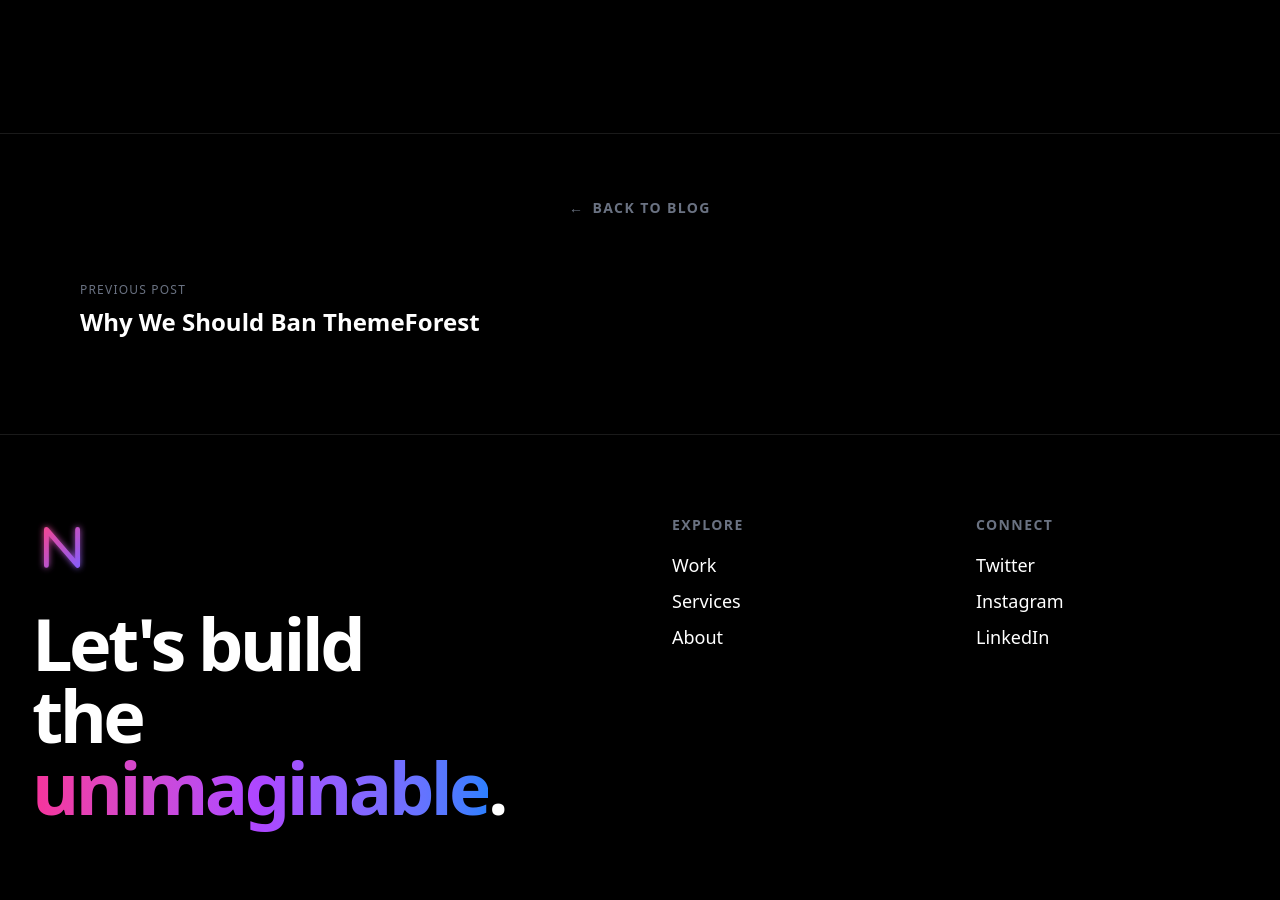
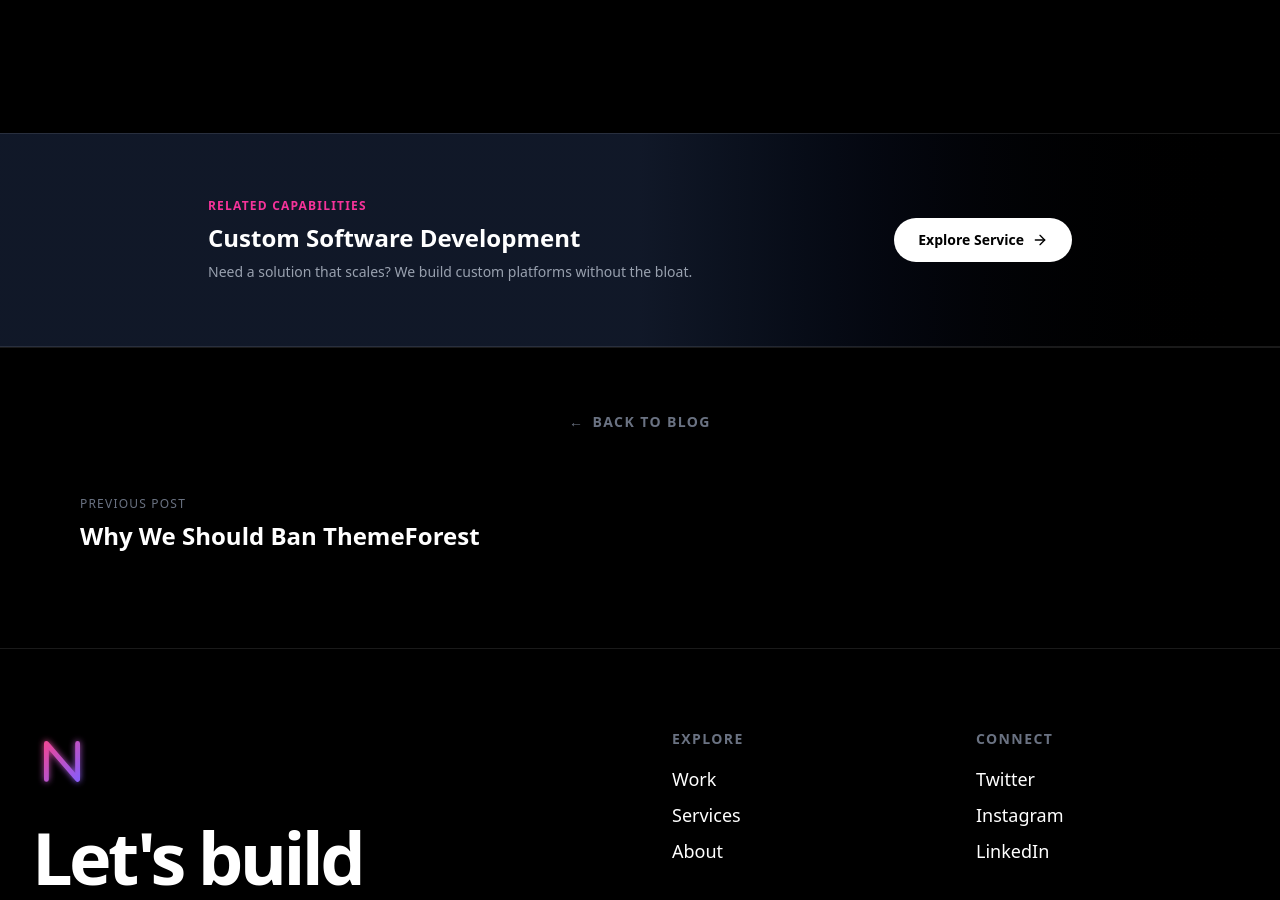
Before and after one commit to boyanmagat/nextlevel, a Next.js app: page /blog/unlimited-trap-builders-vs-custom in a window 1280 px wide. Shown: the part 2440-3340 px from the top of the page. Built offline with nearby package versions, Linux system fonts and the light colour scheme.

Commit message:
feat: implement dynamic blog post pages, data, and a related service component.

```diff
--- /dev/null
+++ b/app/blog/RelatedService.tsx
@@ -0,0 +1,42 @@
+import Link from "next/link";
+import { ArrowRight } from "lucide-react";
+
+interface RelatedServiceProps {
+    service: {
+        title: string;
+        slug: string;
+        description: string;
+    };
+}
+
+export default function RelatedService({ service }: RelatedServiceProps) {
+    if (!service) return null;
+
+    return (
+        <section className="bg-gradient-to-r from-gray-900 via-gray-900 to-black border-y border-white/10 py-16">
+            <div className="max-w-4xl mx-auto px-4">
+                <div className="flex flex-col md:flex-row items-center justify-between gap-8">
+                    <div className="flex-1 text-center md:text-left">
+                        <span className="text-pink-500 font-bold uppercase tracking-widest text-xs mb-2 block">
+                            Related Capabilities
+                        </span>
+                        <h3 className="text-2xl font-bold text-white mb-2">
+                            {service.title}
+                        </h3>
+                        <p className="text-gray-400 text-sm max-w-lg">
+                            {service.description}
+                        </p>
+                    </div>
+
+                    <Link
+                        href={service.slug}
+                        className="group flex items-center gap-2 bg-white text-black px-6 py-3 rounded-full font-bold text-sm hover:scale-105 transition-transform"
+                    >
+                        Explore Service
+                        <ArrowRight className="w-4 h-4 group-hover:translate-x-1 transition-transform" />
+                    </Link>
+                </div>
+            </div>
+        </section>
+    );
+}
--- a/app/blog/[slug]/page.tsx
+++ b/app/blog/[slug]/page.tsx
@@ -1,5 +1,4 @@
-"use client";
-
+import Link from "next/link";
 import { motion } from "framer-motion";
 import { use } from "react";
 import { POSTS } from "../data";
@@ -7,6 +6,7 @@ import BuildersTrap from "../posts/BuildersTrap";
 import BanThemeForest from "../posts/BanThemeForest";
 import RevenueRule from "../posts/RevenueRule";
 import BlogNavigation from "../BlogNavigation";
+import RelatedService from "../RelatedService";
 
 export default function BlogPostPage({ params }: { params: Promise<{ slug: string }> }) {
     const { slug } = use(params);
@@ -82,6 +82,9 @@ export default function BlogPostPage({ params }: { params: Promise<{ slug: strin
     return (
         <>
             {Content}
+            {post?.relatedService && (
+                <RelatedService service={post.relatedService} />
+            )}
             <BlogNavigation newerPost={newerPost} olderPost={olderPost} />
         </>
     );
--- a/app/blog/data.ts
+++ b/app/blog/data.ts
@@ -6,7 +6,12 @@ export const POSTS = [
         slug: "unlimited-trap-builders-vs-custom",
         date: "Feb 10, 2026",
         readTime: "6 min read",
-        image: "/blog/builders.jpg"
+        image: "/blog/builders.jpg",
+        relatedService: {
+            title: "Custom Software Development",
+            slug: "/services/custom-software",
+            description: "Need a solution that scales? We build custom platforms without the bloat."
+        }
     },
     {
         title: "Why We Should Ban ThemeForest",
@@ -15,7 +20,12 @@ export const POSTS = [
         slug: "why-we-should-ban-themeforest",
         date: "Jan 24, 2026",
         readTime: "5 min read",
-        image: "/blog/themeforest.jpg"
+        image: "/blog/themeforest.jpg",
+        relatedService: {
+            title: "Headless WordPress",
+            slug: "/services/headless-wordpress",
+            description: "Love WordPress but hate the slow themes? Go Headless."
+        }
     },
     {
         title: "The 100ms Revenue Rule",
@@ -24,6 +34,11 @@ export const POSTS = [
         slug: "100ms-revenue-rule",
         date: "Jan 12, 2026",
         readTime: "4 min read",
-        image: "/blog/speed.jpg"
+        image: "/blog/speed.jpg",
+        relatedService: {
+            title: "Performance Audit",
+            slug: "/services/performance-audit",
+            description: "Is your site losing revenue? Get a comprehensive Core Web Vitals audit."
+        }
     }
 ];
```
